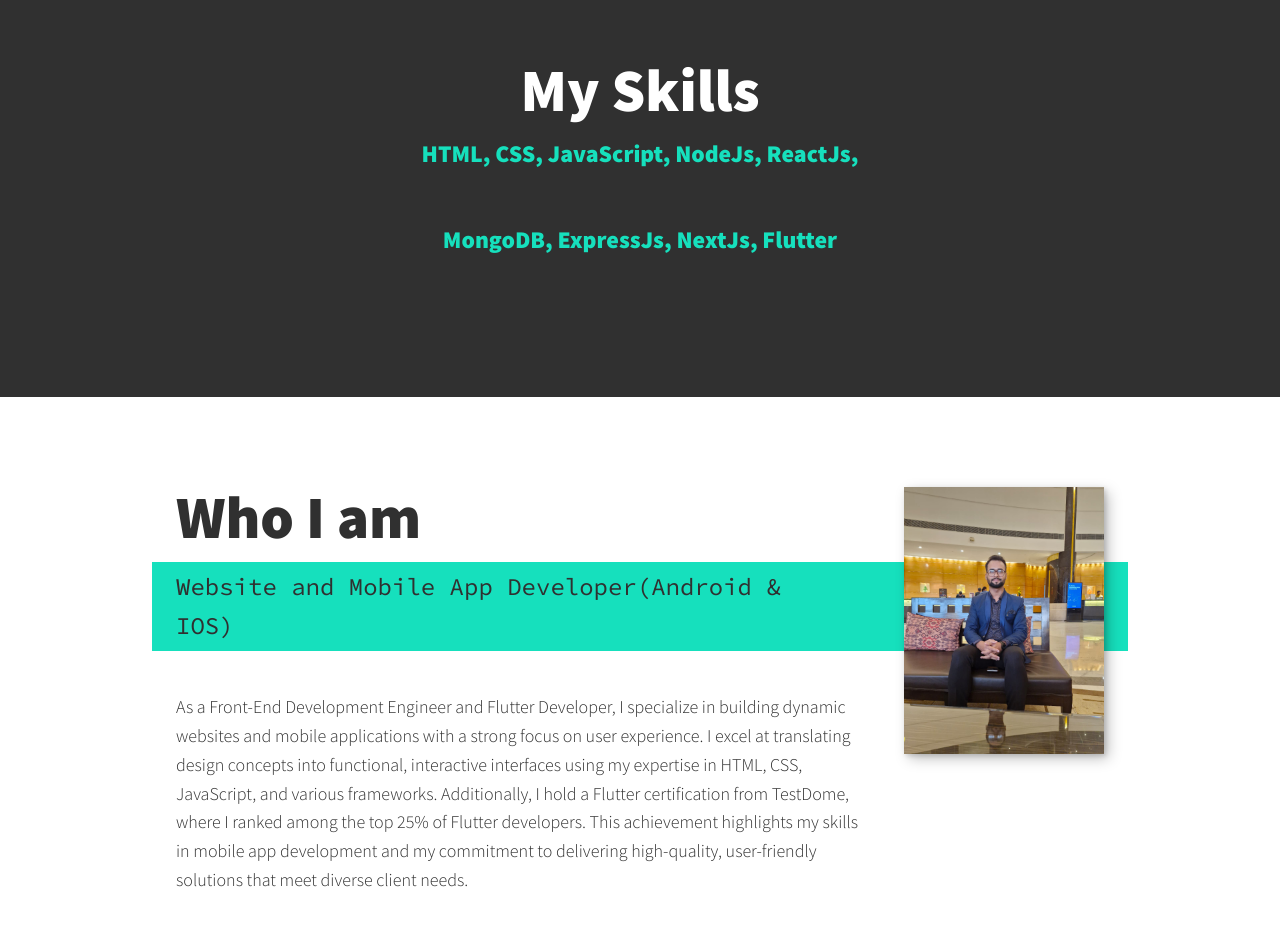
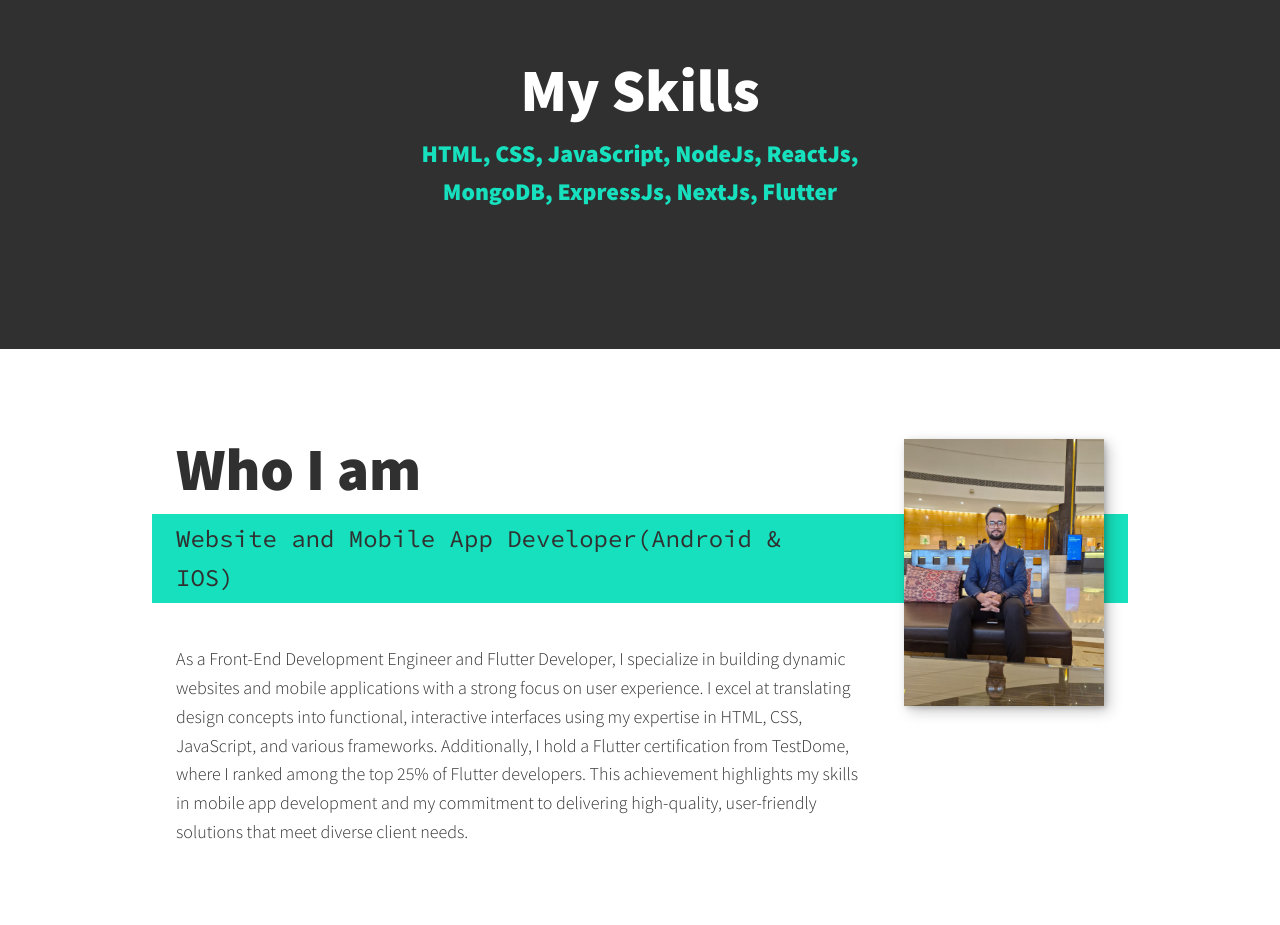
Before and after one commit to Contact-HimanshuVerma/site, a plain HTML site: page index.html in a window 1280 px wide. Shown: the part 1220-2145 px from the top of the page. Drawn offline with nearby package versions, Linux system fonts and the light colour scheme.

Commit message:
Update index.html

```diff
--- a/index.html
+++ b/index.html
@@ -68,8 +68,8 @@
 
         <section class="my-work" id="work">
             <h2 class="section__title section__title--work">My Skills</h2>
-            <p class="section__subtitle section__subtitle--work">HTML, CSS, JavaScript, NodeJs, ReactJs,</p>
-            <p class="section__subtitle section__subtitle--work">MongoDB, ExpressJs, NextJs, Flutter</p>
+            <p class="section__subtitle section__subtitle--work">HTML, CSS, JavaScript, NodeJs, ReactJs, <br> MongoDB, ExpressJs, NextJs, Flutter</p>
+<!--             <p class="section__subtitle section__subtitle--work">MongoDB, ExpressJs, NextJs, Flutter</p> -->
 
 <!--             <div class="portfolio">
                 Portfolio item 01
```
